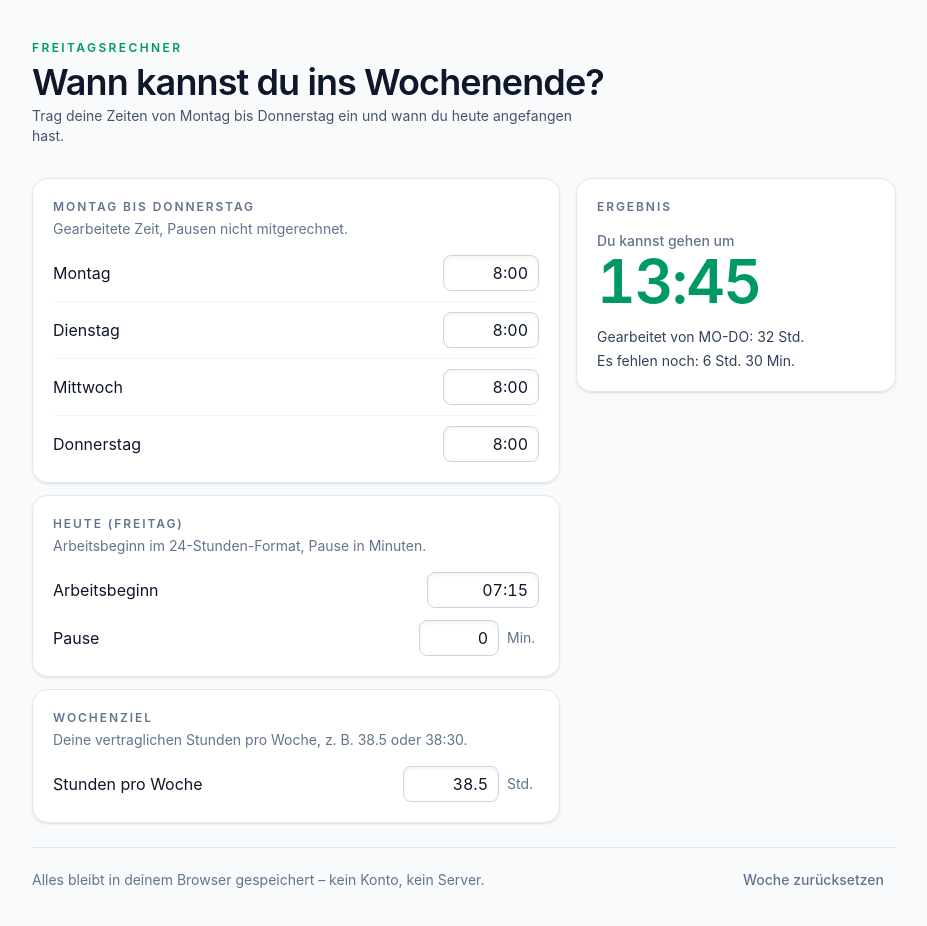
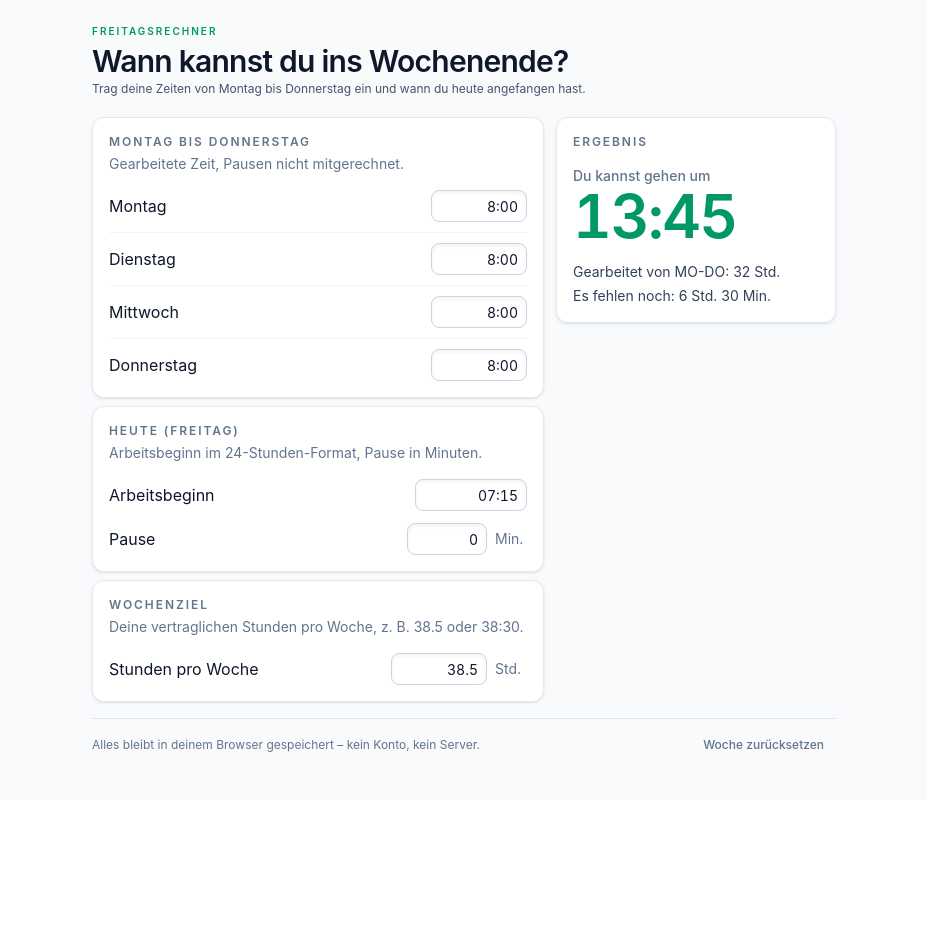
Before and after one commit to flof/freitagsrechner, a React (Vite) app: page / in a window 1280 px wide. Shown: the top 926 px of the page, without its empty margins (176-1103 px from the left). After the commit the page ends 800 px from the top, so only its background shows below. Built offline with nearby package versions, Linux system fonts and the light colour scheme.

Commit message:
Compact layout further

```diff
--- a/src/App.tsx
+++ b/src/App.tsx
@@ -20,10 +20,10 @@ import {
 const DAY_LABELS = ['Montag', 'Dienstag', 'Mittwoch', 'Donnerstag'] as const
 
 const cardClass =
-  'rounded-2xl border border-slate-200 bg-white/90 p-4 shadow-sm backdrop-blur sm:p-5 dark:border-slate-800 dark:bg-slate-900/80'
+  'rounded-xl border border-slate-200 bg-white/90 p-3 shadow-sm backdrop-blur sm:p-4 dark:border-slate-800 dark:bg-slate-900/80'
 
 const inputBase =
-  'h-9 rounded-lg border bg-white px-2.5 text-base tabular-nums text-slate-900 shadow-inner outline-none transition focus:ring-2 dark:bg-slate-950 dark:text-slate-50 [color-scheme:light] dark:[color-scheme:dark]'
+  'h-8 rounded-lg border bg-white px-2 text-sm tabular-nums text-slate-900 shadow-inner outline-none transition focus:ring-2 dark:bg-slate-950 dark:text-slate-50 [color-scheme:light] dark:[color-scheme:dark]'
 
 function borderClass(valid: boolean): string {
   return valid
@@ -196,21 +196,21 @@ export default function App() {
         className="pointer-events-none fixed inset-x-0 top-0 -z-10 h-72 bg-gradient-to-b from-emerald-100/80 to-transparent dark:from-emerald-950/50"
       />
 
-      <div className="mx-auto w-full max-w-4xl px-3 py-6 sm:px-4 lg:py-10">
-        <header className="mb-5 lg:mb-8">
-          <p className="text-xs font-semibold uppercase tracking-[0.2em] text-emerald-600 dark:text-emerald-400">
+      <div className="mx-auto w-full max-w-3xl px-2 py-4 sm:px-3 lg:py-6">
+        <header className="mb-3 lg:mb-5">
+          <p className="text-[10px] font-semibold uppercase tracking-[0.2em] text-emerald-600 dark:text-emerald-400">
             Freitagsrechner
           </p>
-          <h1 className="mt-1.5 text-2xl font-semibold tracking-tight sm:text-3xl lg:text-4xl">
+          <h1 className="mt-1 text-xl font-semibold tracking-tight sm:text-2xl lg:text-3xl">
             Wann kannst du ins Wochenende?
           </h1>
-          <p className="mt-1 max-w-xl text-xs sm:text-sm text-slate-600 dark:text-slate-400">
+          <p className="mt-0.5 max-w-xl text-xs text-slate-600 dark:text-slate-400">
             Trag deine Zeiten von Montag bis Donnerstag ein und wann du heute angefangen hast.
           </p>
         </header>
 
-        <div className="grid items-start gap-3 lg:grid-cols-[minmax(0,1fr)_320px] lg:gap-4">
-          <div className="space-y-3">
+        <div className="grid items-start gap-2 lg:grid-cols-[minmax(0,1fr)_280px] lg:gap-3">
+          <div className="space-y-2">
             <section className={cardClass}>
               <div className="mb-4">
                 <SectionTitle>Montag bis Donnerstag</SectionTitle>
@@ -345,7 +345,7 @@ export default function App() {
           <ResultCard view={view} />
         </div>
 
-        <footer className="mt-6 flex flex-col gap-2 border-t border-slate-200 pt-4 text-xs sm:text-sm text-slate-500 sm:flex-row sm:items-center sm:justify-between dark:border-slate-800 dark:text-slate-400">
+        <footer className="mt-4 flex flex-col gap-1.5 border-t border-slate-200 pt-3 text-xs text-slate-500 sm:flex-row sm:items-center sm:justify-between dark:border-slate-800 dark:text-slate-400">
           <p>Alles bleibt in deinem Browser gespeichert – kein Konto, kein Server.</p>
           <button
             type="button"
```
